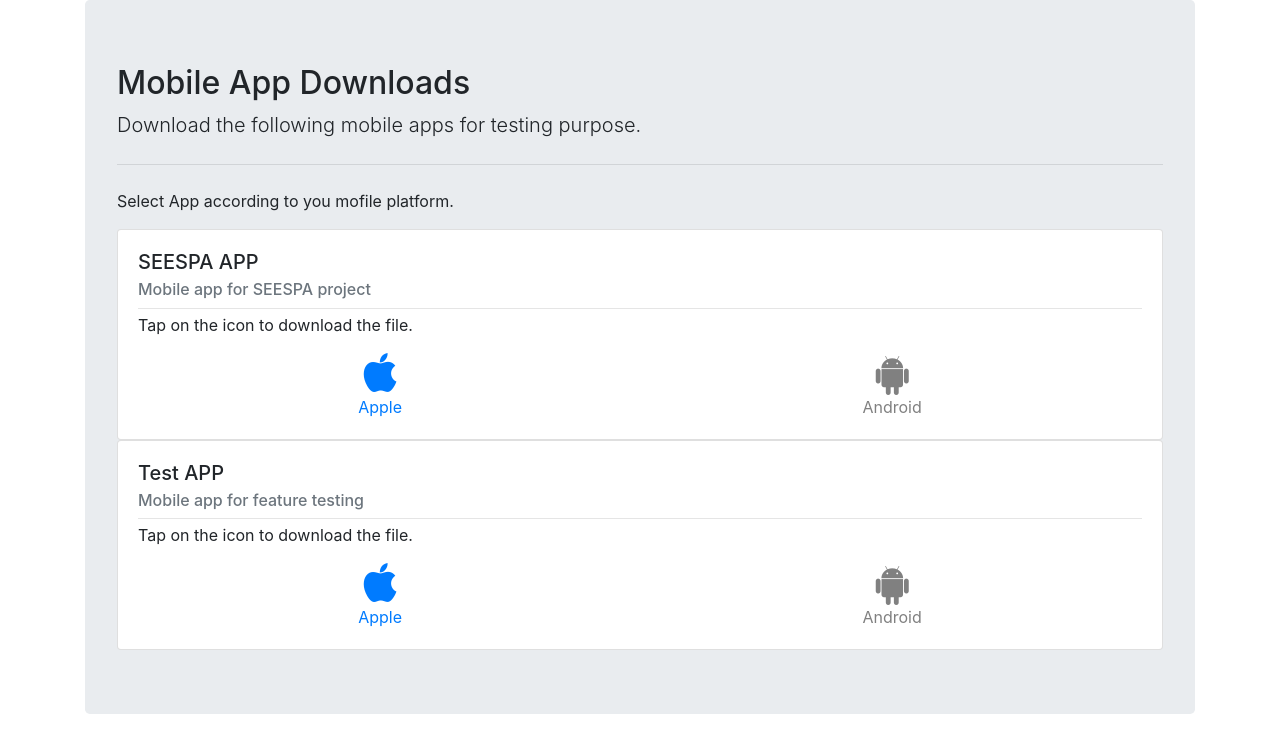
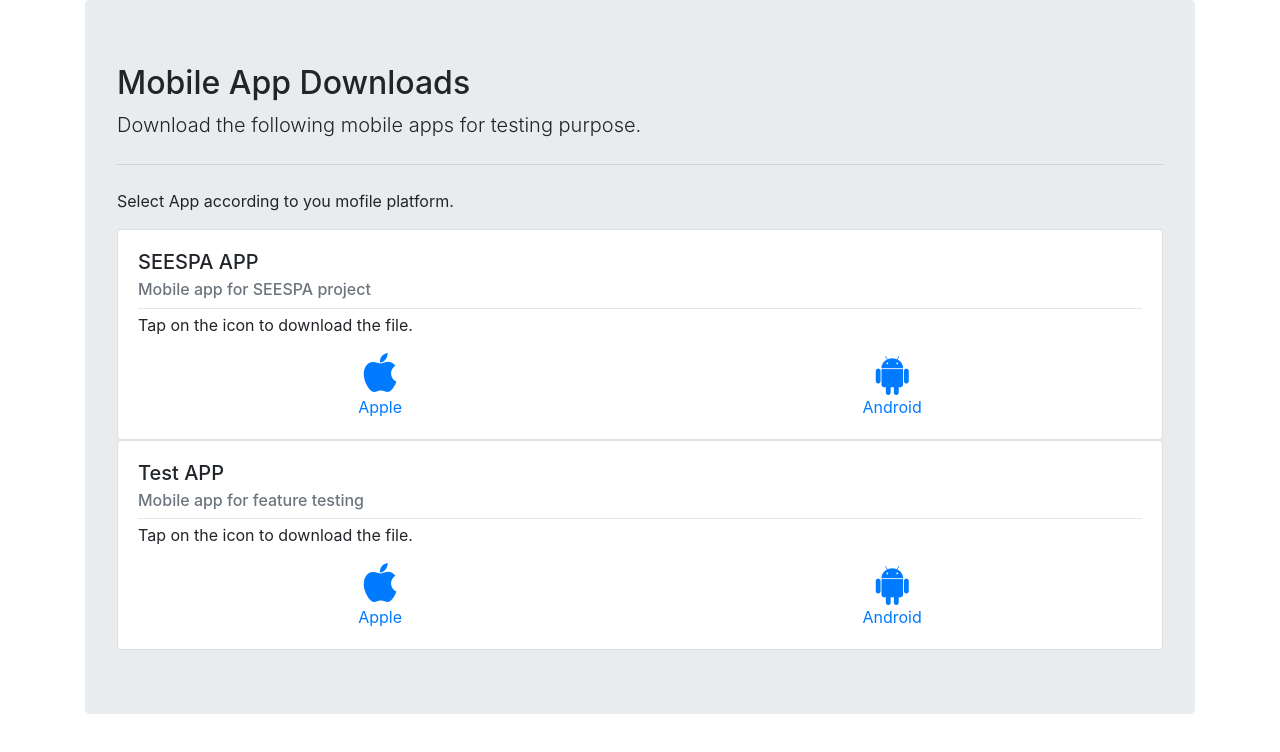
Before and after one commit to rayees80/app-website, a plain HTML site: page index.htm in a window 1280 px wide. Drawn offline with nearby package versions, Linux system fonts and the light colour scheme.

Commit message:
Added android apps. updated html.

```diff
--- a/index.htm
+++ b/index.htm
@@ -24,7 +24,7 @@
 							<i class="fa fa-apple d-inline-block w-100 text-center" style="font-size: 42px;"></i>
 							<span class="d-block">Apple</span>
 						</a>
-						<a href="#" class="card-link" style="color: grey;">
+						<a href="apps/seespa-app.apk" class="card-link">
 							<i class="fa fa-android d-inline-block w-100 text-center" style="font-size: 42px;"></i>
 							<span class="d-block">Android</span>
 						</a>
@@ -43,7 +43,7 @@
 							<i class="fa fa-apple d-inline-block w-100 text-center" style="font-size: 42px;"></i>
 							<span class="d-block">Apple</span>
 						</a>
-						<a href="#" class="card-link" style="color: grey;">
+						<a href="apps/testflutterapp.apk" class="card-link">
 							<i class="fa fa-android d-inline-block w-100 text-center" style="font-size: 42px;"></i>
 							<span class="d-block">Android</span>
 						</a>
```
Also changed, not shown: 2 other files.
